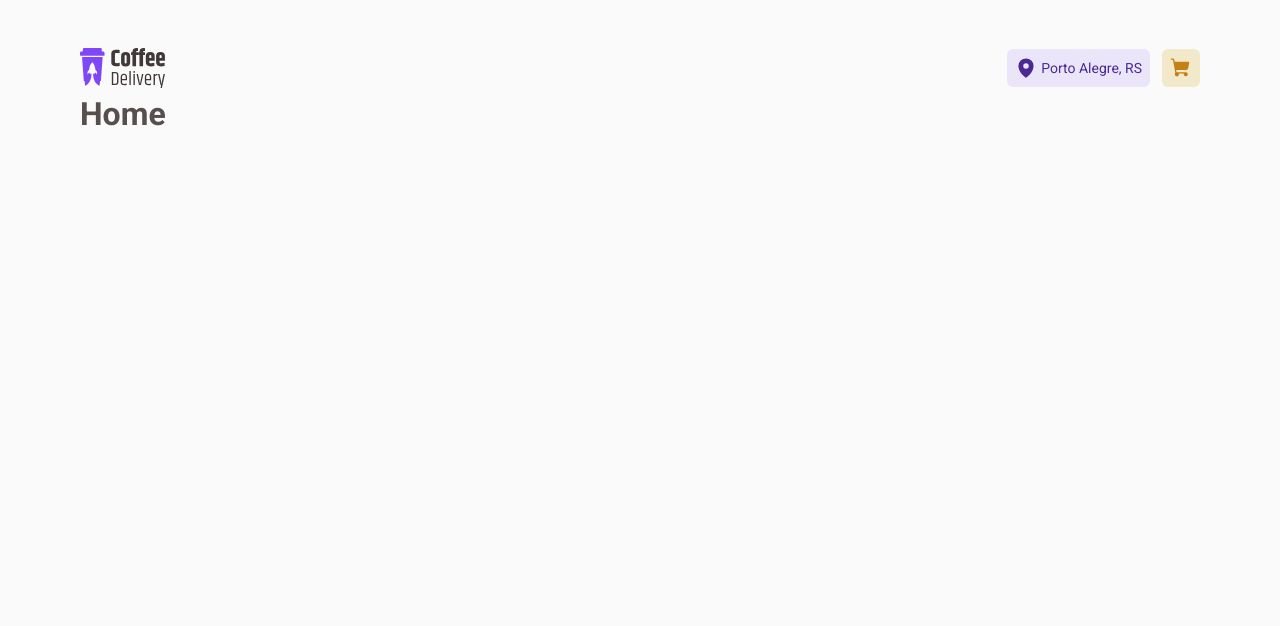
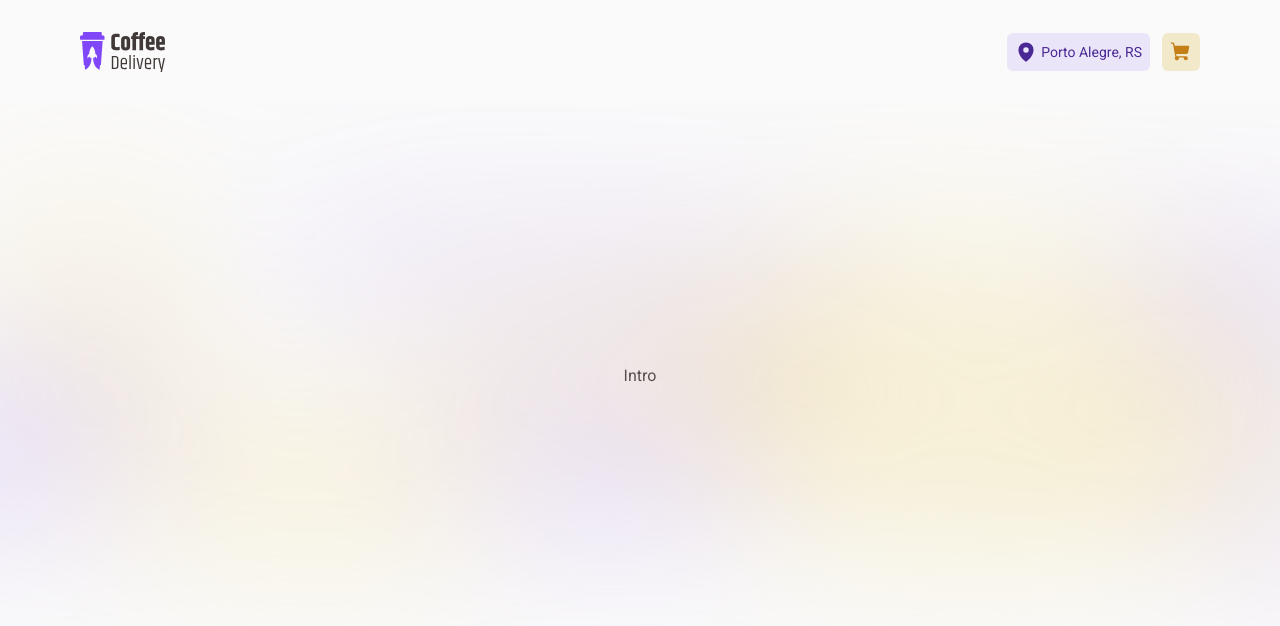
Before and after one commit to duanyrf/ignite-coffee, a React (Vite) app: page / in a window 1280 px wide. Shown: the top 626 px of the page. Built offline with nearby package versions, Linux system fonts and the light colour scheme.

Commit message:
fix CSS for Header component

```diff
--- a/src/components/Header/styles.ts
+++ b/src/components/Header/styles.ts
@@ -1,22 +1,22 @@
 import styled from 'styled-components'
 
-export const HeaderContainer = styled.div`
+export const HeaderContainer = styled.header`
   width: 100%;
+  max-width: 70rem;
   height: 6.5rem;
+  margin: 0 auto;
   display: flex;
   align-items: center;
   justify-content: space-between;
-  padding-top: 2rem;
+  padding: 2rem 0;
 
   div {
     display: flex;
-    align-items: center;
     align-items: center;
     gap: 0.75rem;
   }
 `
 export const ButtonLocale = styled.button`
-  /* width: 9rem; */
   height: 2.4rem;
   display: flex;
   align-items: center;
--- /dev/null
+++ b/src/pages/Home/components/Intro/index.tsx
@@ -0,0 +1,5 @@
+import { IntroContainer } from './styles'
+
+export function Intro() {
+  return <IntroContainer>Intro</IntroContainer>
+}
--- /dev/null
+++ b/src/pages/Home/components/Intro/styles.ts
@@ -0,0 +1,17 @@
+import styled from 'styled-components'
+import introBackgroundImg from '../../../../assets/intro-background.svg'
+
+export const IntroContainer = styled.section`
+  width: 100%;
+  height: 34rem;
+  background: ${() => `url(${introBackgroundImg}) no-repeat center`};
+  background-size: cover;
+  display: flex;
+  align-items: center;
+  justify-content: center;
+
+  /* img {
+    width: 29.75rem;
+    height: 22.5rem;
+  } */
+`
--- a/src/pages/Home/index.tsx
+++ b/src/pages/Home/index.tsx
@@ -1,3 +1,10 @@
+import { Intro } from './components/Intro'
+import { HomeContainer } from './styles'
+
 export function Home() {
-  return <h1>Home</h1>
+  return (
+    <HomeContainer>
+      <Intro />
+    </HomeContainer>
+  )
 }
--- a/src/pages/Home/styles.ts
+++ b/src/pages/Home/styles.ts
@@ -0,0 +1,5 @@
+import styled from 'styled-components'
+
+export const HomeContainer = styled.main`
+  width: 100%;
+`
--- a/src/pages/layouts/DefaultLayout/index.tsx
+++ b/src/pages/layouts/DefaultLayout/index.tsx
@@ -1,12 +1,11 @@
 import { Outlet } from 'react-router-dom'
 import { Header } from '../../../components/Header'
-import { LayoutContainer } from './styles'
 
 export function DefaultLayout() {
   return (
-    <LayoutContainer>
+    <div>
       <Header />
       <Outlet />
-    </LayoutContainer>
+    </div>
   )
 }
--- a/src/pages/layouts/DefaultLayout/styles.ts
+++ /dev/null
@@ -1,9 +0,0 @@
-import styled from 'styled-components'
-
-export const LayoutContainer = styled.div`
-  max-width: 70rem;
-  height: 100vh;
-  margin: 0 auto;
-  display: flex;
-  flex-direction: column;
-`
```
Also changed, not shown: src/assets/intro-background.svg (added).
